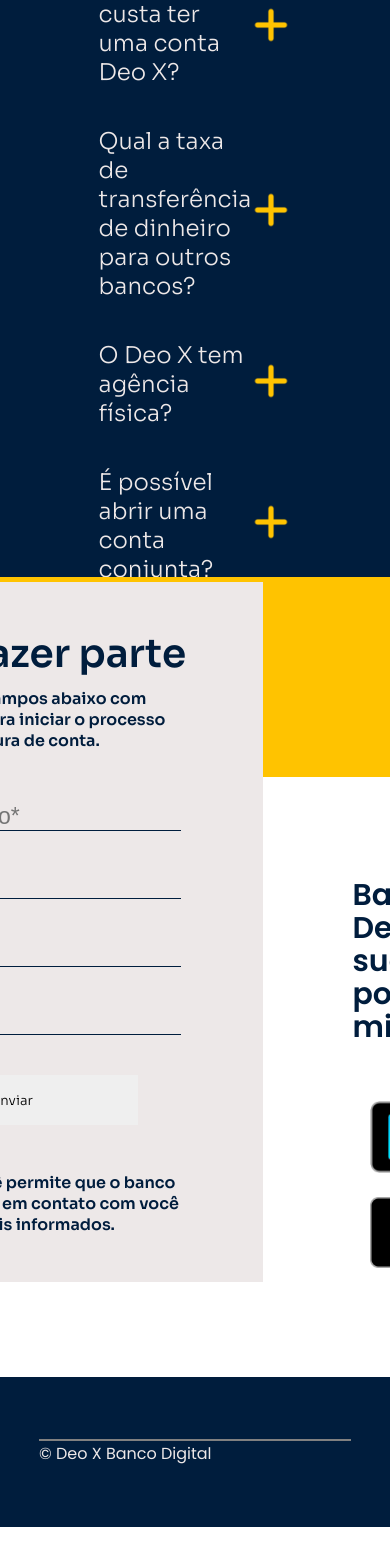
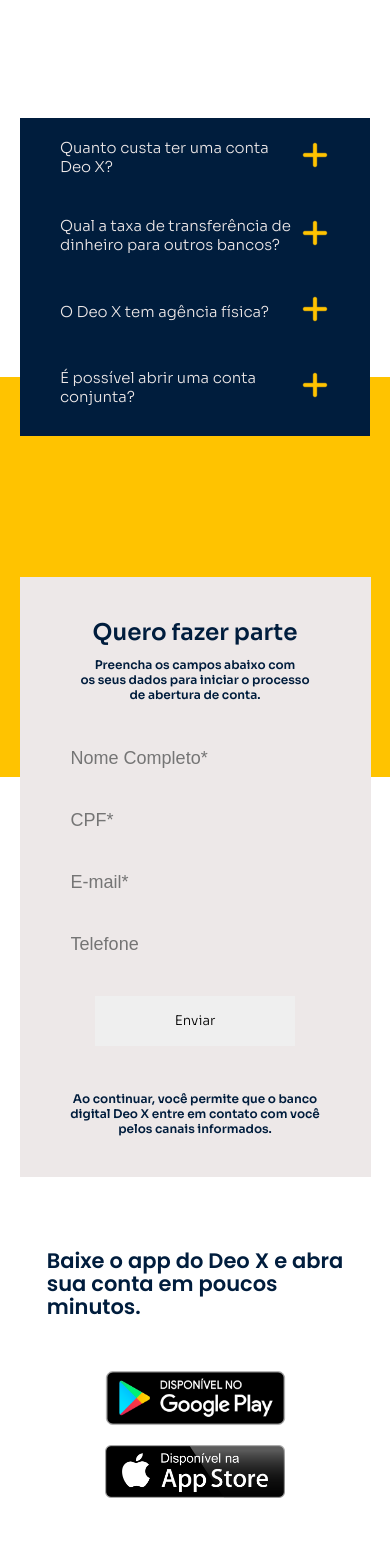
Before and after one commit to igorfurtado/DeoX, a React (Create React App) app: page / in a window 390 px wide. Shown: the part 4522-6068 px from the top of the page. Built offline with nearby package versions, Linux system fonts and the light colour scheme.

Commit message:
Responsividade do formulário

```diff
--- a/src/App.css
+++ b/src/App.css
@@ -344,10 +344,6 @@
     margin-bottom: 50px;
   }
 
-  .description-photo-parallax h2{
-    /* font-size: 24px; */
-  }
-
   .description-photo-parallax h5{
     font-size: 12px;
   }
@@ -363,13 +359,13 @@
   }
 
   .doubts-box{
-    display: table;
+    display: flex;
     width: 100%;
-    height: 70%;
-    margin: 90px;
+    height: auto;
+    margin: 20px;
     background-color: #001D3D;
     color: #EDE8E8;
-    padding: 40px;
+    padding: 0px;
     z-index: 110;
     position: relative;
   }
@@ -397,11 +393,11 @@
 
   .form-container{
     display: grid;
-    grid-template: 1fr/ 1fr 3fr;
+    grid-template: 1fr 1fr/ 1fr;
     justify-content: center;
     align-items: center;
     width: 100%;
-    height: 800px;
+    height: 1000px;
     position: relative;
     overflow: hidden;
   }
@@ -411,13 +407,13 @@
     flex-direction: column;
     justify-content: space-evenly;
     align-items: center;
-    width: 500px;
-    height: 700px;
-    margin-left: 90px;
-    margin-bottom: 90px;
+    width: 90%;
+    height: 600px;
+    margin-left: 0;
+    margin-bottom: 0;
     background-color: #EDE8E8;
     color: #001D3D;
-    padding: 40px;
+    padding: 20px;
     z-index: 110;
     position: relative;
     text-align: center;
@@ -429,18 +425,18 @@
     justify-content: center;
     width: 100%;
     align-items: center;
-    margin-top: 45px;
-    margin-bottom: 40px;
-    margin-right: 75px;
-    margin-left: 75px;
+    margin-top: 25px;
+    margin-bottom: 25px;
+    margin-right: 0;
+    margin-left: 0;
   }
 
   .form-inputs input{
     width: 80%;
-    font-size: 23px;
+    font-size: 18px;
     color: #001D3D;
     background-color: transparent;
-    border-bottom: 1px solid #001D3D;
+    border-bottom: 1px solid transparent;
     border-right: none;
     border-left: none;
     border-top: none;
@@ -454,7 +450,6 @@
     background-color: #FFFFFF;
     z-index: 90;
     position: relative;
-    padding-top: 200px;
   }
 
   .download-app{
@@ -464,7 +459,19 @@
     flex-direction: column;
     justify-content: center;
     align-items: center;
-    margin: 0 90px;
+    margin: 0 40px;
+  }
+
+  .download-app h2{
+    font-size: 21px;
+  }
+
+  .google-badge{
+    width: 205px;
+  }
+
+  .apple-badge{
+    width: 180px;
   }
 
   .footer-box{
@@ -521,6 +528,46 @@
     padding: 10px !important;
 }
 
+.title-area{
+  width: 100%;
+  height: 100%;
+  display: flex;
+  flex-direction: row;
+  justify-content: space-between;
+  align-items: center;
+  font-family: "Sora", sans-serif;
+  font-weight: 300;
+  font-size: 15px;
+  color: #EDE8E8;
+  padding: 20px 40px;
+  color: #EDE8E8;
+  z-index: 7;
+}
+
+.plusImg{
+    width: 30px;
+    z-index: 5;
+    margin-left: 5px;
+}
+
+.descriptionCard{
+  display: flex;
+  flex-direction: column;
+  justify-content: center;
+  padding: 5px 10px;
+  margin: 0 40px;
+  border-radius: 0px 0px 5px 5px;
+  background-color: #FFC300;
+  color: #001D3D;
+  font-family: "Sora", sans-serif;
+  font-weight: 300;
+  font-size: 12px;
+  opacity: 0;
+  height: 0px;
+  word-wrap: break-word;
+  animation: fadeIn 0.5s forwards ease-out;
+}
+
   /* Utilitárias */
 
   .title-h1{
@@ -567,19 +614,23 @@
     color: #001D3D;
   }
 
+  .footer-box .paragraph-poppins{
+    font-size: 12px;
+  }
+
   .font-sora{
     font-family: 'Sora', sans-serif;
   }
 
   .sora-form-title{
     font-family: "Sora", sans-serif;
-    font-size: 39px;
+    font-size: 23px;
     color: #001D3D;
   }
 
   .sora-form-descriptions{
     font-family: "Sora", sans-serif;
-    font-size: 16px;
+    font-size: 12px;
     color: #001D3D;
   }
 
@@ -621,7 +672,7 @@
   }
 
   .btn-form{
-    width: 250px;
+    width: 200px;
     height: 50px;
     cursor: pointer;
     padding: 10px 35px;
@@ -767,6 +818,34 @@
   .description-photo-parallax h5{
     font-size: 16px;
   }
+
+  .title-area{
+    font-size: 17px;
+  }
+
+  .plusImg{
+    width: 40px;
+  }
+
+  .sora-form-title{
+    font-size: 33px;
+  }
+
+  .sora-form-descriptions{
+    font-size: 14px;
+  }
+
+  .btn-form{
+    width: 250px;
+  }
+
+  .download-app h2{
+    font-size: 27px;
+  }
+
+  .form-inputs input{
+    border-bottom: 1px solid #001D3D;
+  }
 }
 
 @media screen and (min-width: 250px) and (max-height: 580px){
@@ -851,6 +930,10 @@
     margin-left: 20px !important;
     margin-right: 20px !important;
   }
+
+  .form-box{
+    width: 400px;
+  }
 }
 
 @media screen and (min-width: 580px) and (max-width:650px){
@@ -867,6 +950,10 @@
   .mockup-block {
     margin-top: -100px;
   }
+
+  .footer-box .paragraph-poppins{
+    font-size: 16px;
+  }
 }
 
 @media screen and (min-width: 680px){
@@ -880,6 +967,14 @@
 
   .qoLPS {
     max-width: 70% !important;
+  }
+
+  .download-app{
+    margin: 0 60px;
+  }
+
+  .download-app h2{
+    font-size: 33px;
   }
 }
 
@@ -962,6 +1057,20 @@
 
   .description-photo-parallax h5{
     font-size: 23px;
+  }
+
+  .title-area{
+    font-size: 20px;
+    padding: 20px 60px;
+  }
+
+  .doubts-box{
+    margin: 90px;
+  }
+
+  .descriptionCard{
+  margin: 0 60px;
+  font-size: 18px;
   }
 }
 
@@ -1054,6 +1163,58 @@
     margin-left: 90px !important;
     margin-right: 90px !important;
   }
+
+  .form-container{
+    grid-template: 1fr/ 1fr 3fr;
+    height: 800px;
+  }
+
+  .download-app-container{
+    padding-top: 200px;
+  }
+
+  .download-app{
+    margin: 0 90px;
+  }
+
+  .download-app h2{
+    font-size: 39px;
+  }
+
+  .google-badge{
+    width: 275px;
+  }
+
+  .apple-badge{
+    width: 240px;
+  }
+
+  .form-box{
+    width: 500px;
+    height: 700px;
+    margin-left: 90px;
+    margin-bottom: 90px;
+    padding: 40px;
+  }
+
+  .form-box .sora-form-title{
+    font-size: 39px;
+  }
+
+  .sora-form-descriptions{
+    font-size: 16px;
+  }
+
+  .form-inputs{
+    margin-top: 45px;
+    margin-bottom: 40px;
+    margin-right: 75px;
+    margin-left: 75px;
+  }
+
+  .form-inputs input{
+    font-size: 23px;
+  }
 }
 
 @media screen and (min-width: 1180px){
@@ -1085,6 +1246,14 @@
   .mockup-description .title-h4{
     font-size: 28px;
   }
+
+  .title-area{
+    font-size: 23px;
+  }
+
+  .doubts-box{
+    padding: 40px;
+  }
 }
 
 @media screen and (min-width: 1290px){
--- a/src/components/DoubtsList/DoubtList.css
+++ b/src/components/DoubtsList/DoubtList.css
@@ -31,47 +31,8 @@
     padding: 0;
 }
 
-.descriptionCard{
-    display: flex;
-    flex-direction: column;
-    justify-content: center;
-    padding: 5px 10px;
-    margin: 0 60px;
-    border-radius: 0px 0px 5px 5px;
-    background-color: #FFC300;
-    color: #001D3D;
-    font-family: "Sora", sans-serif;
-    font-weight: 300;
-    font-size: 18px;
-    opacity: 0;
-    height: 0px;
-    word-wrap: break-word;
-    animation: fadeIn 0.5s forwards ease-out;
-}
-
 .fadeOut{
     opacity: 1;
     height: 50px;
     animation: fadeOut 0.5s forwards ease-out;
 }
-
-.title-area{
-    width: 100%;
-    height: 100%;
-    display: flex;
-    flex-direction: row;
-    justify-content: space-between;
-    align-items: center;
-    font-family: "Sora", sans-serif;
-    font-weight: 300;
-    font-size: 23px;
-    color: #EDE8E8;
-    padding: 20px 60px;
-    color: #EDE8E8;
-    z-index: 7;
-}
-
-.plusImg{
-    width: 40px;
-    z-index: 5;
-}
--- a/src/components/DoubtsList/DoubtsBox.js
+++ b/src/components/DoubtsList/DoubtsBox.js
@@ -19,7 +19,7 @@
     };
 
     return (
-        <div style={{ width: "100%", height: "100%", display: "flex", flexDirection: "column", justifyContent: "center" }}>
+        <div style={{ width: "100%", height: "100%", display: "flex", flexDirection: "column", justifyContent: "center", marginBottom: "10px" }}>
             <ListItems items={items} onShowDesc={onShowDesc} />
         </div>
     );
--- a/src/components/EighthSection.js
+++ b/src/components/EighthSection.js
@@ -5,6 +5,7 @@
         <section className="section-module content" style={{ position: "relative" }}>
             <div className="orange-box-2" style={{ position: "absolute" }}></div>
             <div className="form-container packaging">
+                <div style={{ display: "flex", justifyContent: "center", alignItems: "center" }}>
                     <div className="form-box">
                         <div>
                             <h2 className="sora-form-title" style={{ marginBottom: "10px" }}>Quero fazer parte</h2>
@@ -21,20 +22,21 @@
                             <h4 className="sora-form-descriptions">Ao continuar, você permite que o banco<br />digital Deo X entre em contato com você<br />pelos canais informados.</h4>
                         </div>
                     </div>
+                </div>
                 <div className="download-app-container">
                     <div className="download-app">
                         <h2 style={{ lineHeight: "110%" }} className="text-blue title-h2">Baixe o app do Deo X e abra<br />sua conta em poucos<br />minutos.</h2>
                         <div style={{ marginTop: "40px", display: "flex", justifyContent: "center", alignItems: "center", flexDirection: "column" }}>
                             <div>
-                                <img style={{ width: "275px" }} src="../assets/google-play-badge.png" alt="GooglePlay badge"></img>
+                                <img className="google-badge" src="../assets/google-play-badge.png" alt="GooglePlay badge"></img>
                             </div>
                             <div>
-                                <img style={{ width: "240px" }} src="../assets/apple-store-badge.png" alt="Apple Store badge"></img>
+                                <img className="apple-badge" src="../assets/apple-store-badge.png" alt="Apple Store badge"></img>
                             </div>
                         </div>
                     </div>
                 </div>
             </div>
-        </section>
+        </section >
     )
 };
```
Lines whose indentation alone changed are shown as unchanged.
